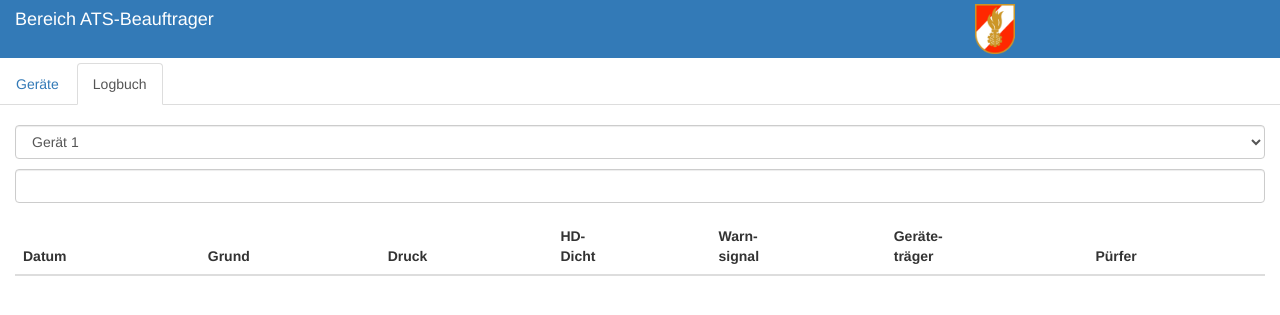
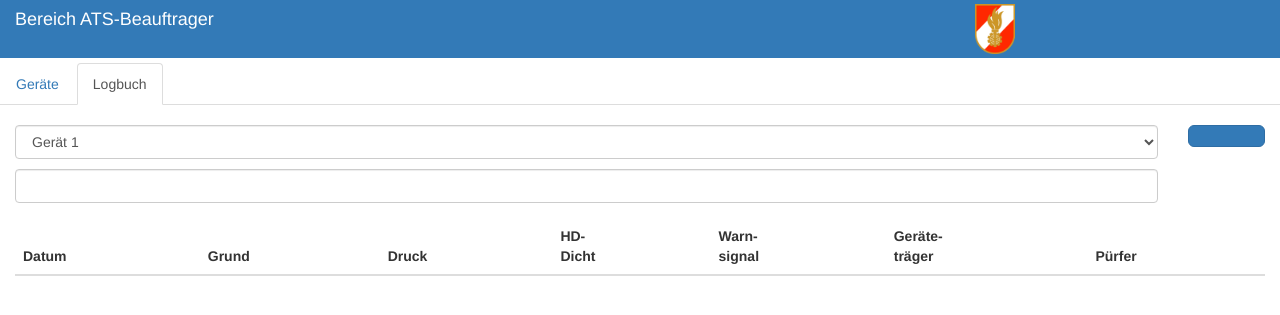
Before and after one commit to SeppUnterwurzacher/ats_app, a Flask app: template app/templates/wart/logbuch.html in a window 1280 px wide. Shown: the top 315 px of the page. Run offline with Flask 2, Linux system fonts and the light colour scheme; the template is opened without the code that fills it: values that come from a table or form of the project are taken from there, others are empty; some libraries are stand-ins or nearby versions.

Commit message:
pdflogbuch aus logbuch erreichbar

```diff
--- a/app/routes.py
+++ b/app/routes.py
@@ -134,27 +134,28 @@ def logbuch():
     return render_template('/wart/logbuch.html', daten=daten, form=form, year=year)
 
 
-@app.route('/pdflogbuch')
-def pfdlogbuch():
-    id  = 1
-    year = date.today().year
+@app.route('/pdflogbuch/<year>')
+def pdflogbuch(year):
+    #year = date.today().year
     daten = []
     geraete = Geraete.query.all()
 
     for i in geraete:
         daten.append(Kurzpruefung.query.join(Geraete, Kurzpruefung.id_geraet==Geraete.id).add_columns(Geraete.name_geraet).filter(Kurzpruefung.id_geraet==i.id, Kurzpruefung.zeit>='{}-01-01'.format(year), Kurzpruefung.zeit<='{}-12-31'.format(year)).all())
 
+    if len(daten[0]) > 0:
+        rendered = render_template('pdf/pdflogbuch.html', daten=daten)
 
-    rendered = render_template('pdf/pdflogbuch.html', daten=daten)
+        options = {
+            'orientation': 'Landscape'
+        }
 
-    options = {
-        'orientation': 'Landscape'
-    }
+        pdf = pdfkit.from_string(rendered, False, options=options)
 
-    pdf = pdfkit.from_string(rendered, False, options=options)
+        response = make_response(pdf)
+        response.headers['Content-Type'] = 'application/pdf'
+        response.headers['Content-Dispostiion'] = 'inline; filename=output.pdf'
 
-    response = make_response(pdf)
-    response.headers['Content-Type'] = 'application/pdf'
-    response.headers['Content-Dispostiion'] = 'inline; filename=output.pdf'
-
-    return response
+        return response
+    else:
+        return "Keine Daten vorhanden"
--- a/app/templates/wart/logbuch.html
+++ b/app/templates/wart/logbuch.html
@@ -2,7 +2,7 @@
 
 {% block input%}
 <div class="row">
-    <div class="col-xs-12">
+    <div class="col-xs-11">
         <br>
         <form id='auswahl' class="form-group" action="" method="post">
             {{ form.hidden_tag() }}
@@ -14,6 +14,12 @@
             </p>
 
         </form>
+    </div>
+    <div class="col-xs-1">
+        <br>
+        <button type="button" class="btn btn-primary btn-lg btn-block" style="float: right;" onclick="window.open('{{ url_for('pdflogbuch', year=year) }}')">
+            <span class="fas fa-download"></span>
+        </button>
     </div>
 </div>
 <div class="row">
```
